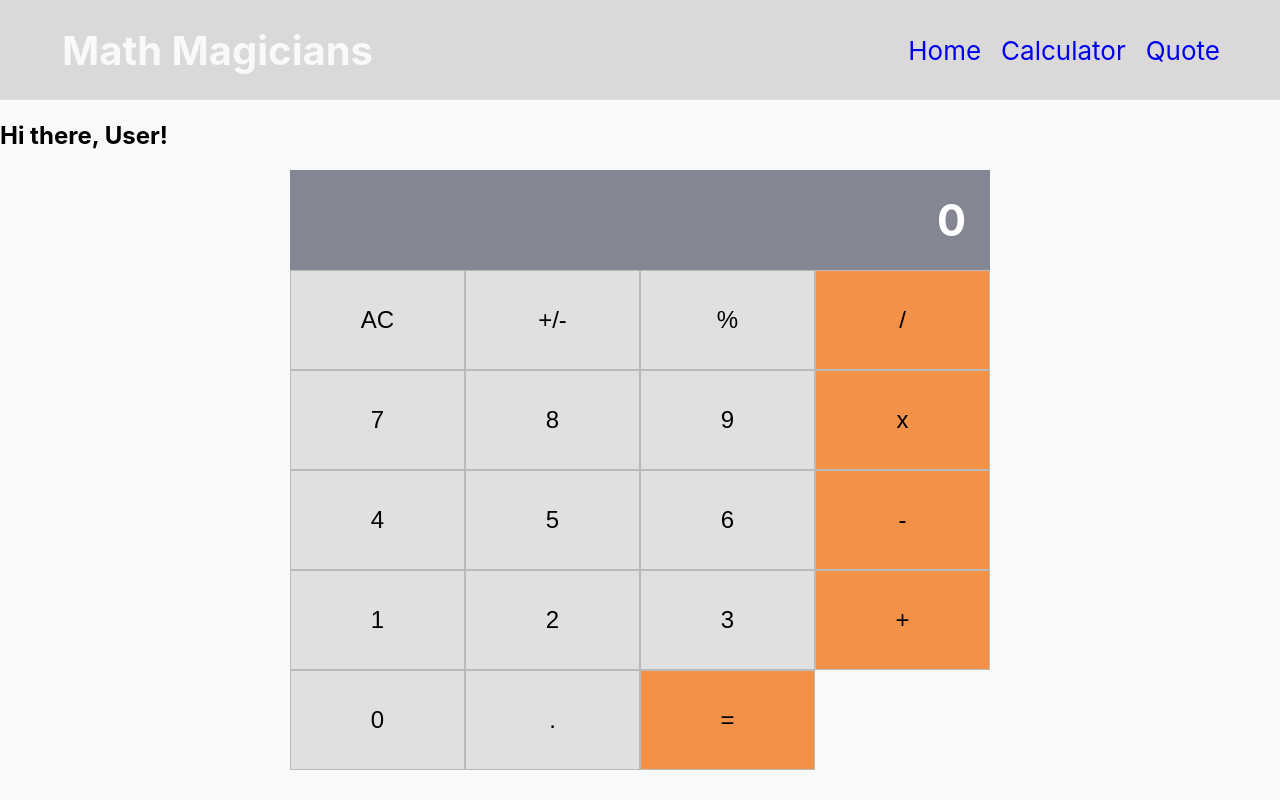
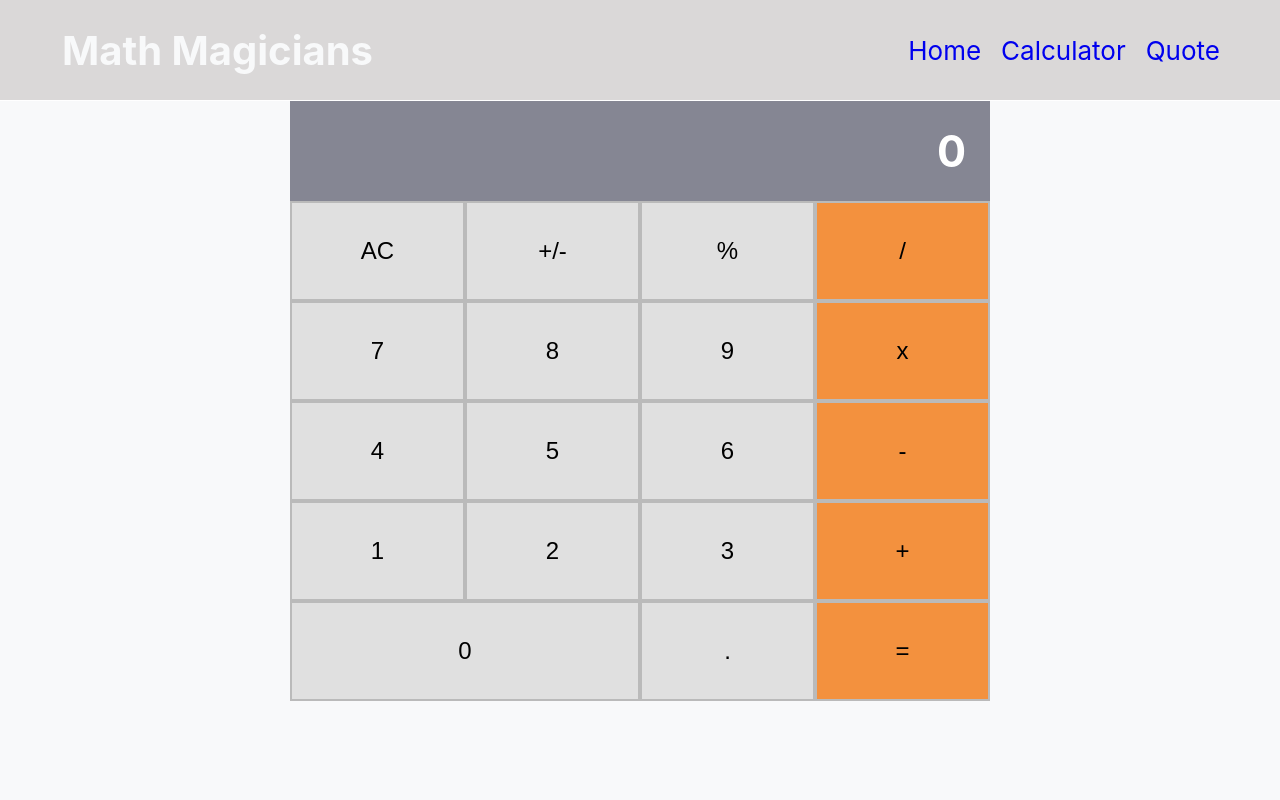
Before and after one commit to Laguna1/calculator-app-react, a React (Create React App) app: page /App in a window 1280 px wide. Built offline with nearby package versions, Linux system fonts and the light colour scheme.

Commit message:
Fix zero button width

```diff
--- a/src/App.css
+++ b/src/App.css
@@ -67,7 +67,7 @@
   box-sizing: border-box;
   height: 100%;
   color: #000;
-  border: 0.1rem solid #bababa;
+  border: 0.15rem solid #bababa;
 }
 
 .grey {
@@ -75,7 +75,7 @@
 }
 
 .orange {
-  background-color: #f39148;
+  background-color: rgb(243, 145, 62);
 }
 
 .big {
--- a/src/components/Button.js
+++ b/src/components/Button.js
@@ -2,18 +2,17 @@ import React from 'react';
 import PropTypes from 'prop-types';
 
 function Button({
-  buttonName, wide, color, handleClick,
+  buttonName, color, wide, handleClick,
 }) {
-  let className = `button ${color}`;
-  if (wide) {
-    className += 'big';
-  }
+  const className = `button ${color}`;
+
   return (
     <button
       name={buttonName}
       value={buttonName}
       type="button"
       className={className}
+      style={{ width: wide ? '50%' : '25%' }}
       onClick={() => {
 				handleClick(buttonName); // eslint-disable-line
       }}
@@ -31,8 +30,8 @@ Button.propTypes = {
 };
 
 Button.defaultProps = {
+  color: 'orange',
   wide: false,
-  color: 'orange',
 };
 
 export default Button;
--- a/src/components/ButtonPanel.js
+++ b/src/components/ButtonPanel.js
@@ -33,7 +33,7 @@ const ButtonPanel = ({ clickHandler }) => (
     </div>
 
     <div className="btn-row">
-      <Button handleClick={clickHandler} color="grey" buttonName="0" />
+      <Button handleClick={clickHandler} wide="50%" color="grey" buttonName="0" />
       <Button handleClick={clickHandler} color="grey" buttonName="." />
       <Button handleClick={clickHandler} buttonName="=" />
     </div>
--- a/src/components/MainPage.js
+++ b/src/components/MainPage.js
@@ -1,11 +1,8 @@
 import Calculator from './Calculator';
 
 const MainPage = () => (
-  <div className="">
-    <h2>Hi there, User!</h2>
-    <div>
-      <Calculator />
-    </div>
+  <div className="App">
+    <Calculator />
   </div>
 );
 
```
